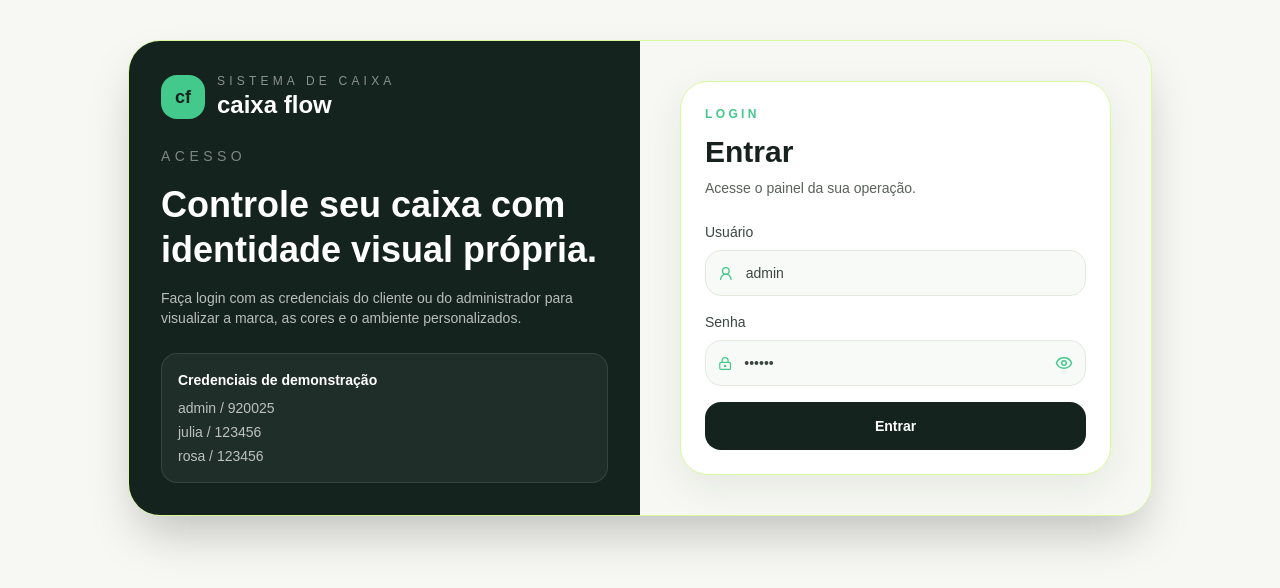
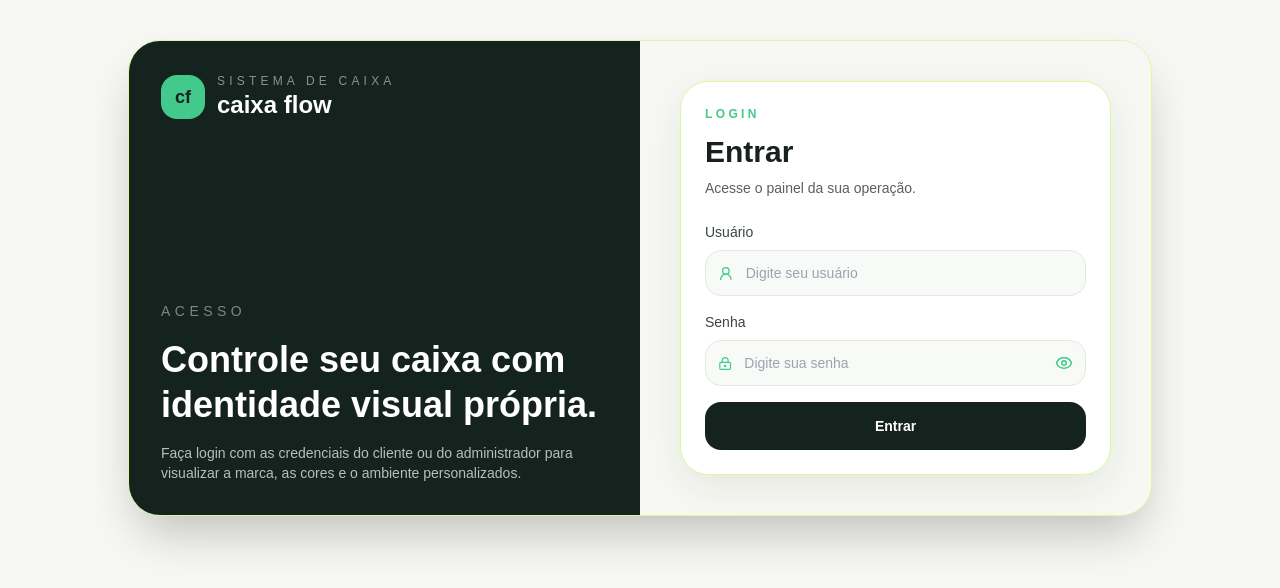
Before and after one commit to guilhermefernandesTI/sistema-caixa, a Next.js app: page /login in a window 1280 px wide. Shown: the top 588 px of the page. Built offline with nearby package versions, Linux system fonts and the light colour scheme; no server answers.

Commit message:
fix: remove demo credentials from login screen

```diff
--- a/app/login/page.tsx
+++ b/app/login/page.tsx
@@ -8,8 +8,8 @@ import { useAuth } from "@/components/auth-provider";
 export default function LoginPage() {
   const router = useRouter();
   const { signIn, user, isReady } = useAuth();
-  const [username, setUsername] = useState("admin");
-  const [password, setPassword] = useState("920025");
+  const [username, setUsername] = useState("");
+  const [password, setPassword] = useState("");
   const [showPassword, setShowPassword] = useState(false);
   const [message, setMessage] = useState("");
 
@@ -54,12 +54,6 @@ export default function LoginPage() {
             <p className="mt-4 max-w-md text-sm text-white/70">Faça login com as credenciais do cliente ou do administrador para visualizar a marca, as cores e o ambiente personalizados.</p>
           </div>
 
-          <div className="rounded-2xl border border-white/10 bg-white/5 p-4 text-sm text-white/70">
-            <p className="font-semibold text-white">Credenciais de demonstração</p>
-            <p className="mt-2">admin / 920025</p>
-            <p className="mt-1">julia / 123456</p>
-            <p className="mt-1">rosa / 123456</p>
-          </div>
         </div>
 
         <div className="flex w-full items-center justify-center bg-[var(--brand-bg)] p-6 lg:w-1/2 lg:p-10">
@@ -73,7 +67,7 @@ export default function LoginPage() {
                 Usuário
                 <div className="mt-2 flex items-center gap-3 rounded-2xl border border-[#e4e8df] bg-[#f8faf7] px-3 py-3">
                   <UserRound size={17} className="text-[var(--brand-accent)]" />
-                  <input value={username} onChange={(e) => setUsername(e.target.value)} placeholder="admin" className="w-full bg-transparent text-sm outline-none" />
+                  <input value={username} onChange={(e) => setUsername(e.target.value)} placeholder="Digite seu usuário" className="w-full bg-transparent text-sm outline-none" />
                 </div>
               </label>
 
@@ -81,7 +75,7 @@ export default function LoginPage() {
                 Senha
                 <div className="mt-2 flex items-center gap-3 rounded-2xl border border-[#e4e8df] bg-[#f8faf7] px-3 py-3">
                   <LockKeyhole size={17} className="text-[var(--brand-accent)]" />
-                  <input type={showPassword ? "text" : "password"} value={password} onChange={(e) => setPassword(e.target.value)} placeholder="********" className="w-full bg-transparent text-sm outline-none" />
+                  <input type={showPassword ? "text" : "password"} value={password} onChange={(e) => setPassword(e.target.value)} placeholder="Digite sua senha" className="w-full bg-transparent text-sm outline-none" />
                   <button type="button" onClick={() => setShowPassword((value) => !value)} className="text-[var(--brand-accent)]">
                     {showPassword ? <EyeOff size={18} /> : <Eye size={18} />}
                   </button>
```
